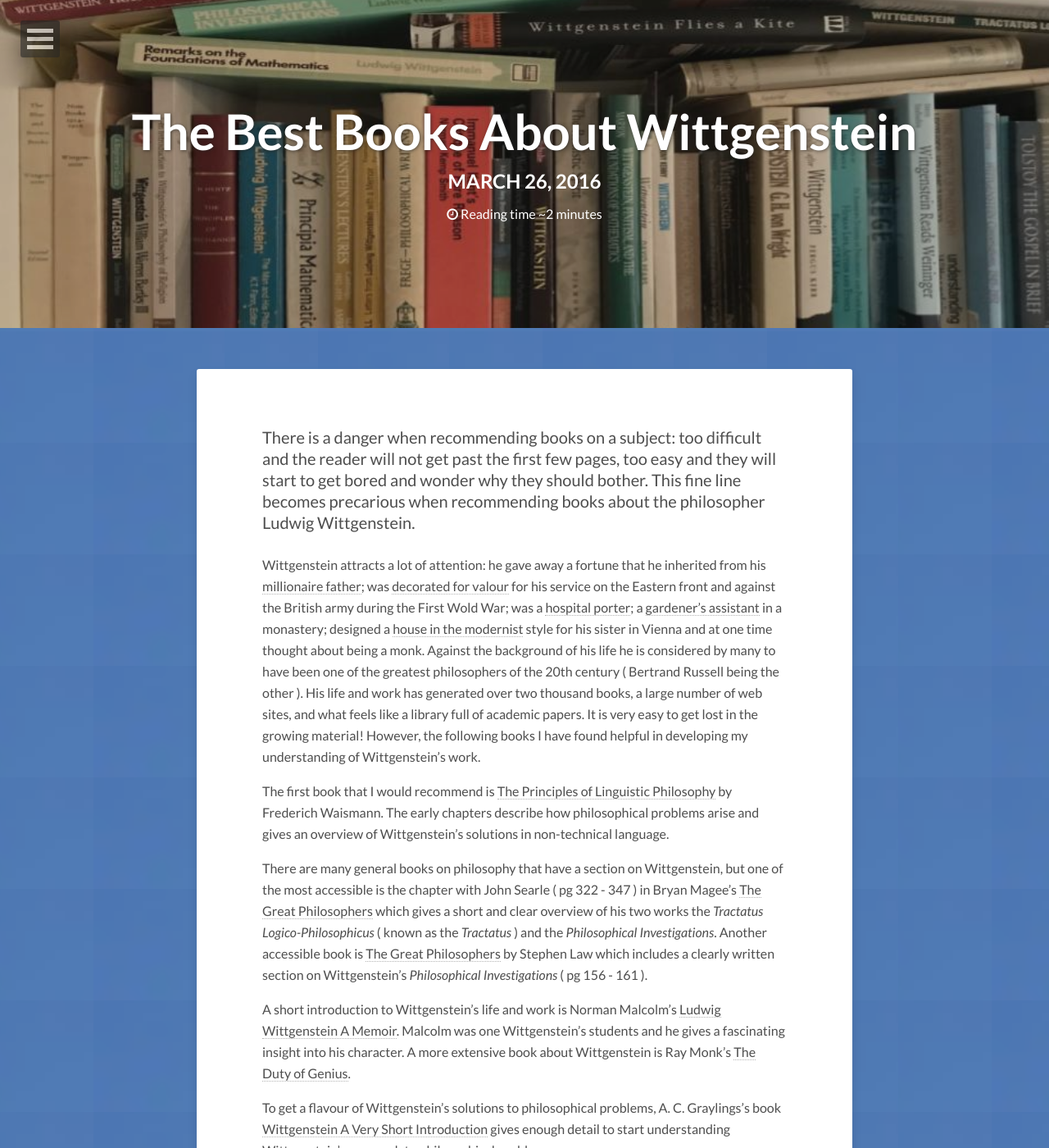
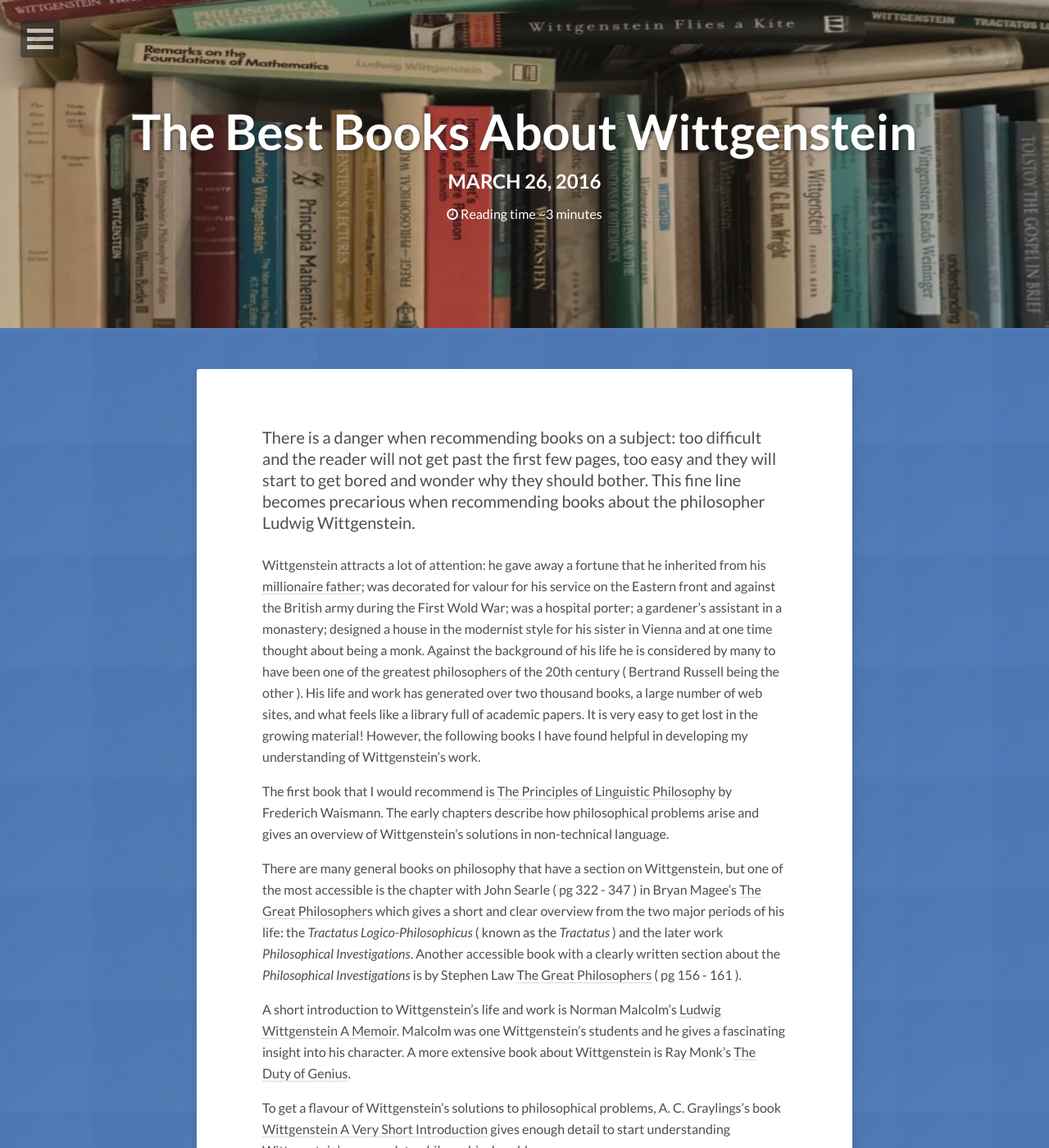
Before and after one commit to dtinblack/dtinblack.github.io, a Jekyll site: the page built from _posts/2016-03-26-wittgenstein-in-books.md, in a window 1280 px wide and 1400 px high. Shown: the whole window at 82% size. Built offline with Jekyll 4.4.1, drawn with Linux system fonts in a browser that asks for light colours; nearby versions of some CDN libraries; some of the changed text lies outside the part shown.

Commit message:
making mobile readable

```diff
--- a/_posts/2016-03-26-wittgenstein-in-books.md
+++ b/_posts/2016-03-26-wittgenstein-in-books.md
@@ -17,17 +17,16 @@
 </p>
 
 Wittgenstein attracts a lot of attention: he gave away a fortune that he inherited
-from his [millionaire father](https://en.wikipedia.org/wiki/Karl_Wittgenstein); was [decorated for valour](https://trinitycollegelibrarycambridge.wordpress.com/2014/07/11/wwi-wittgenstein/) for his service on the Eastern front and against the British army during the First Wold War; was a [hospital porter](https://www.kcl.ac.uk/aboutkings/history/flashback/porteringphilosophy.aspx); a [gardener's assistant](http://www-history.mcs.st-and.ac.uk/Biographies/Wittgenstein.html) in a monastery; designed a [house in the modernist](https://en.wikipedia.org/wiki/Haus_Wittgenstein) style for his sister in Vienna and at one time thought about being a monk. Against the background of his life he is considered by many to have been one of the greatest philosophers of the 20th century ( Bertrand Russell being the other ).  His life and work has generated over two thousand books, a large number of web sites, and what feels like a library full of academic papers. It is very easy to get lost in the growing material! However, the following books I have found helpful in developing my understanding of Wittgenstein's work.
+from his [millionaire father](https://en.wikipedia.org/wiki/Karl_Wittgenstein); was decorated for valour for his service on the Eastern front and against the British army during the First Wold War; was a hospital porter; a gardener's assistant in a monastery; designed a house in the modernist style for his sister in Vienna and at one time thought about being a monk. Against the background of his life he is considered by many to have been one of the greatest philosophers of the 20th century ( Bertrand Russell being the other ).  His life and work has generated over two thousand books, a large number of web sites, and what feels like a library full of academic papers. It is very easy to get lost in the growing material! However, the following books I have found helpful in developing my understanding of Wittgenstein's work.
 
 The first book that I would recommend is [The Principles of Linguistic Philosophy](https://books.google.co.uk/books/about/The_Principles_of_Linguistic_Philosophy.html?id=Eg4bAAAAIAAJ&redir_esc=y) by Frederich Waismann. The early chapters describe how philosophical problems arise and gives an overview of Wittgenstein's solutions in non-technical language.
 
 There are many general books on philosophy that have a section on Wittgenstein, but one of the most accessible is the chapter with John Searle ( pg 322 - 347 ) in
 Bryan Magee's [The Great Philosophers](http://books.google.co.uk/books?id=8WjmtRd5OzgC&printsec=frontcover&dq=The+Great+Philosophers&hl=en&sa=X&ei=ZPFHVJa2NdGM7AaXroHwBA&redir_esc=y#v=onepage&q=The%20Great%20Philosophers&f=false)
-which gives a short and clear overview of his two works the <i>[Tractatus Logico-Philosophicus](https://www.gutenberg.org/files/5740/5740-pdf.pdf)</i> ( known as the <i>Tractatus</i> ) and the
+which gives a short and clear overview from the two major periods of his life: the <i>[Tractatus Logico-Philosophicus](https://www.gutenberg.org/files/5740/5740-pdf.pdf)</i> ( known as the <i>Tractatus</i> ) and the later work
 <i>[Philosophical Investigations](https://static1.squarespace.com/static/54889e73e4b0a2c1f9891289/t/564b61a4e4b04eca59c4d232/1447780772744/Ludwig.Wittgenstein.-.Philosophical.Investigations.pdf)</i>.
-Another accessible book is
-<a href="http://books.google.co.uk/books?id=lsBafUQtR58C&printsec=frontcover&dq=The+Great+Philosophers&hl=en&sa=X&ei=ZPFHVJa2NdGM7AaXroHwBA&redir_esc=y#v=onepage&q=The%20Great%20Philosophers&f=false">The Great Philosophers</a> by Stephen Law which includes a clearly written section on
-Wittgenstein's <i>Philosophical Investigations</i> ( pg 156 - 161 ).
+Another accessible book with a clearly written section about the <i>Philosophical Investigations</i> is by Stephen Law
+<a href="http://books.google.co.uk/books?id=lsBafUQtR58C&printsec=frontcover&dq=The+Great+Philosophers&hl=en&sa=X&ei=ZPFHVJa2NdGM7AaXroHwBA&redir_esc=y#v=onepage&q=The%20Great%20Philosophers&f=false">The Great Philosophers</a> ( pg 156 - 161 ).
 
 A short introduction to Wittgenstein's life and work is Norman Malcolm's
 <a href="http://books.google.co.uk/books?id=Wof3oAEACAAJ&dq=Ludwig+Wittgenstein+A+Memoir&hl=en&sa=X&ei=B_JHVPyPAcKv7AaTj4G4Cw&redir_esc=y">Ludwig Wittgenstein A Memoir</a>.
@@ -48,7 +47,7 @@
 
 A good preparation for reading Wittgenstein's work directly ( he only published the <i>Tractatus</i> in his own life time but there are several books of his notes ), is
 <a href="http://books.google.co.uk/books?id=ayODpqsr6JwC&dq=Wittgenstein%27s++Tractatus+an+Introduction&hl=en&sa=X&ei=BvRHVJD9HrKv7Abgl4HwDA&redir_esc=y">Wittgenstein's Tractatus an Introduction</a>
-by H. O Mounce, and Marie McGinn's
+by H. O Mounce. Another book that gives a good overall in prepartion for reading the Philosophical Investigations is Marie McGinn's
 <a href="http://books.google.co.uk/books?id=DK6anQEACAAJ&dq=Wittgenstein+and+the+Philosophical+Investigations+McGinn&hl=en&sa=X&ei=b_RHVLvODYrC7Aag0oC4Cw&redir_esc=y" >Wittgenstein and the Philosophical Investigations</a>.
 Both books are not easy to read but with perseverance then his work should start to make sense.
 
```
Also changed, not shown: images/features/reducing-food-waste.jpg (added), 1 other file.
